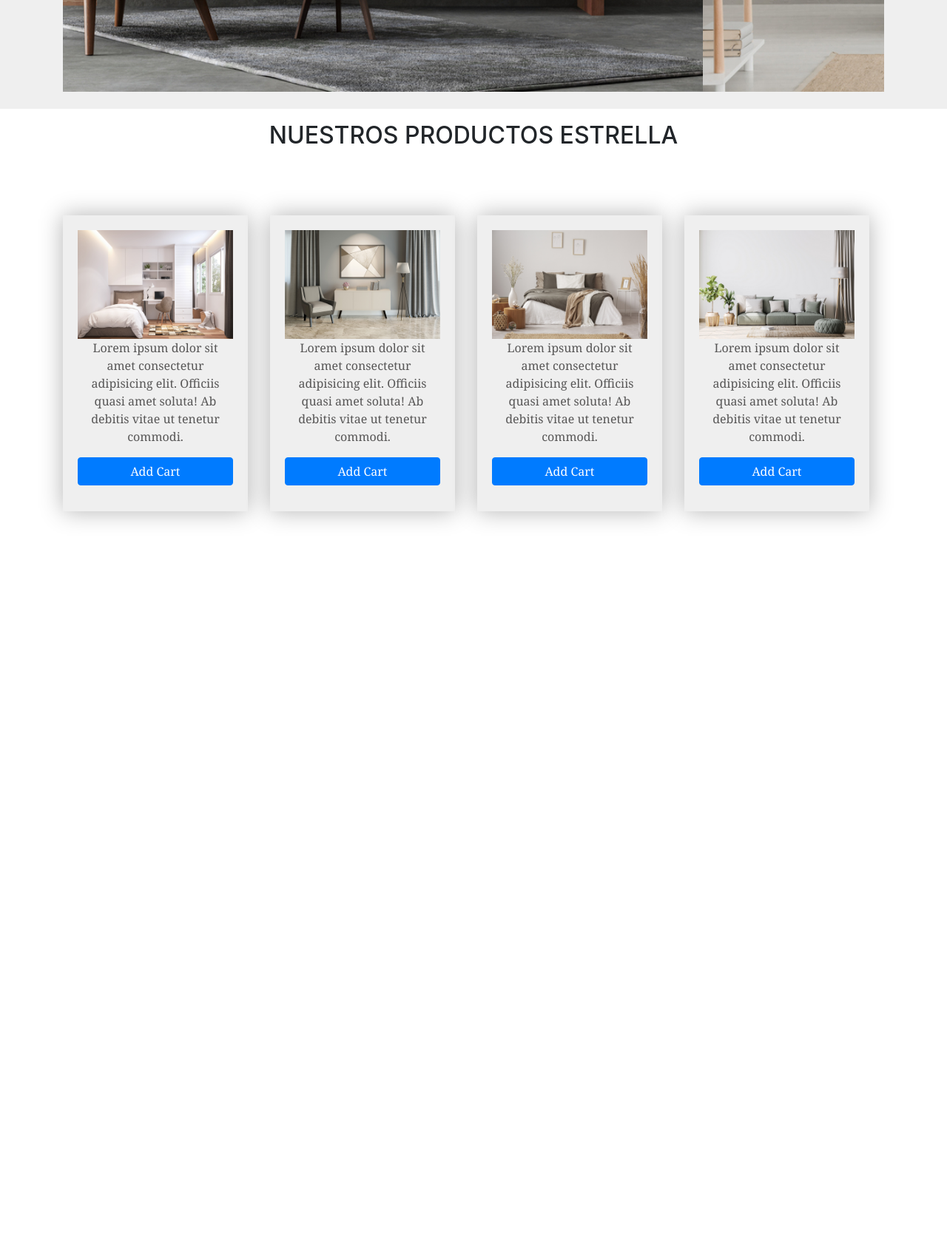
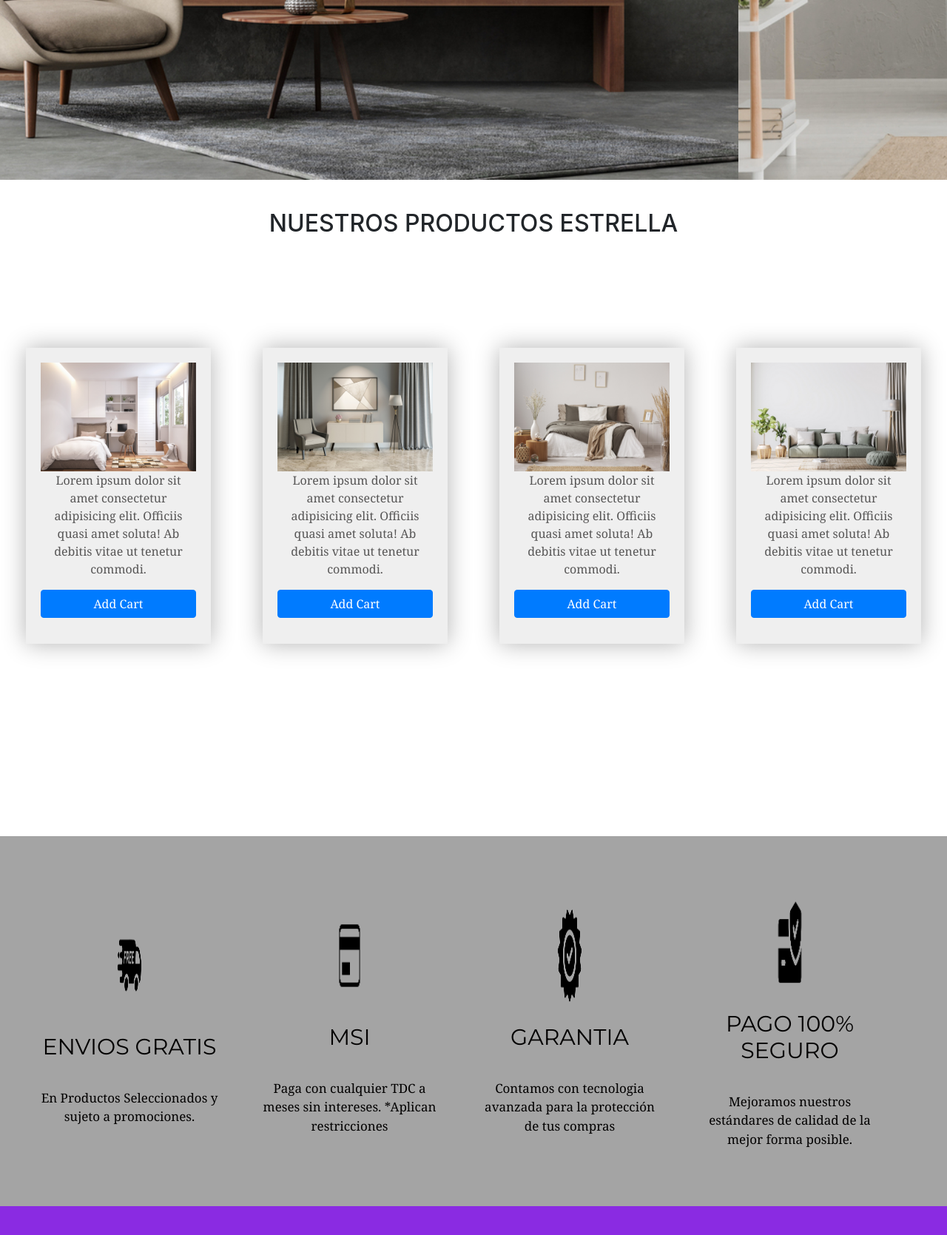
Before and after one commit to anabellg/proyectofinal, a plain HTML site: page index.html in a window 1280 px wide. Shown: the part 1840-3509 px from the top of the page at 74% size. Before the commit the page ends 2651 px from the top, so only its background shows below. Drawn offline with nearby package versions, Linux system fonts and the light colour scheme; a web font is replaced by a local one.

Commit message:
Actualización con footer

```diff
--- a/index.html
+++ b/index.html
@@ -1,28 +1,63 @@
 <!DOCTYPE html>
 <html lang="en">
   <head>
-    <meta charset="UTF-8">
-    <meta name="viewport" content="width=device-width, initial-scale=1.0">
+    <meta charset="UTF-8" />
+    <meta name="viewport" content="width=device-width, initial-scale=1.0" />
     <title>Document</title>
-    <link rel="stylesheet" href="https://cdn.jsdelivr.net/npm/bootstrap@4.0.0/dist/css/bootstrap.min.css" integrity="sha384-Gn5384xqQ1aoWXA+058RXPxPg6fy4IWvTNh0E263XmFcJlSAwiGgFAW/dAiS6JXm" crossorigin="anonymous">
-    <link rel="stylesheet" type="text/css" href="style.css">
-    <link href="https://fonts.googleapis.com/css?family=Montserrat:400,700" rel="stylesheet" type="text/css">
-    <link href="https://fonts.googleapis.com/css?family=Kaushan+Script" rel="stylesheet" type="text/css">
-    <link href="https://fonts.googleapis.com/css?family=Droid+Serif:400,700,400italic,700italic" rel="stylesheet" type="text/css">
-    <link href="https://fonts.googleapis.com/css?family=Roboto+Slab:400,100,300,700" rel="stylesheet" type="text/css">
-    <link rel="stylesheet" href="https://cdnjs.cloudflare.com/ajax/libs/animate.css/4.1.1/animate.min.css"/>
+    <link
+      rel="stylesheet"
+      href="https://cdn.jsdelivr.net/npm/bootstrap@4.0.0/dist/css/bootstrap.min.css"
+      integrity="sha384-Gn5384xqQ1aoWXA+058RXPxPg6fy4IWvTNh0E263XmFcJlSAwiGgFAW/dAiS6JXm"
+      crossorigin="anonymous"
+    />
+    <link rel="stylesheet" type="text/css" href="style.css" />
+    <link
+      href="https://fonts.googleapis.com/css?family=Montserrat:400,700"
+      rel="stylesheet"
+      type="text/css"
+    />
+    <link
+      href="https://fonts.googleapis.com/css?family=Kaushan+Script"
+      rel="stylesheet"
+      type="text/css"
+    />
+    <link
+      href="https://fonts.googleapis.com/css?family=Droid+Serif:400,700,400italic,700italic"
+      rel="stylesheet"
+      type="text/css"
+    />
+    <link
+      href="https://fonts.googleapis.com/css?family=Roboto+Slab:400,100,300,700"
+      rel="stylesheet"
+      type="text/css"
+    />
+    <link
+      rel="stylesheet"
+      href="https://cdnjs.cloudflare.com/ajax/libs/animate.css/4.1.1/animate.min.css"
+    />
     <!-- JS PARA BOOSTRAP -->
-    <script src="https://code.jquery.com/jquery-3.2.1.slim.min.js" integrity="sha384-KJ3o2DKtIkvYIK3UENzmM7KCkRr/rE9/Qpg6aAZGJwFDMVNA/GpGFF93hXpG5KkN" crossorigin="anonymous"></script>
-<script src="https://cdn.jsdelivr.net/npm/popper.js@1.12.9/dist/umd/popper.min.js" integrity="sha384-ApNbgh9B+Y1QKtv3Rn7W3mgPxhU9K/ScQsAP7hUibX39j7fakFPskvXusvfa0b4Q" crossorigin="anonymous"></script>
-<script src="https://cdn.jsdelivr.net/npm/bootstrap@4.0.0/dist/js/bootstrap.min.js" integrity="sha384-JZR6Spejh4U02d8jOt6vLEHfe/JQGiRRSQQxSfFWpi1MquVdAyjUar5+76PVCmYl" crossorigin="anonymous"></script>
-
+    <script
+      src="https://code.jquery.com/jquery-3.2.1.slim.min.js"
+      integrity="sha384-KJ3o2DKtIkvYIK3UENzmM7KCkRr/rE9/Qpg6aAZGJwFDMVNA/GpGFF93hXpG5KkN"
+      crossorigin="anonymous"
+    ></script>
+    <script
+      src="https://cdn.jsdelivr.net/npm/popper.js@1.12.9/dist/umd/popper.min.js"
+      integrity="sha384-ApNbgh9B+Y1QKtv3Rn7W3mgPxhU9K/ScQsAP7hUibX39j7fakFPskvXusvfa0b4Q"
+      crossorigin="anonymous"
+    ></script>
+    <script
+      src="https://cdn.jsdelivr.net/npm/bootstrap@4.0.0/dist/js/bootstrap.min.js"
+      integrity="sha384-JZR6Spejh4U02d8jOt6vLEHfe/JQGiRRSQQxSfFWpi1MquVdAyjUar5+76PVCmYl"
+      crossorigin="anonymous"
+    ></script>
   </head>
   <body>
     <div class="main">
       <!-- HEADER -->
       <header class="header">
-            <img src="./images/principal.jpg" class="block-background">
-             <div class="header-title  title-over animate__animated animate__zoomIn">
+        <img src="./images/principal.jpg" class="block-background" />
+        <div class="header-title title-over animate__animated animate__zoomIn">
           <h1>THE MUEBLE BOUTIQUE</h1>
           <h2>MUEBLES QUE ROBAN CORAZONES</h2>
         </div>
@@ -30,7 +65,7 @@
       <!-- NAV -->
       <div class="navegacion nav-fixed-top-x">
         <div class="navbar-x logo">
-                <img src="./images/mueble.png" alt="">
+          <img src="./images/mueble.png" alt="" />
         </div>
         <nav class="menu">
           <ul class="navbar-nav-x">
@@ -42,7 +77,7 @@
           </ul>
         </nav>
         <div class="navbar search">
-                <input type="text" name="search" placeholder="search..."/>
+          <input type="text" name="search" placeholder="search..." />
         </div>
       </div>
 
@@ -53,111 +88,116 @@
             <h1>NOSOTROS</h1>
           </div>
           <div class="text-muted">
-                    <p>Lorem ipsum dolor sit amet consectetur adipisicing elit.
-                    Incidunt ipsa omnis recusandae numquam
-                    Fuga debitis voluptatibus pariatur! Excepturi aut in laboriosam illo.
-                    Natus similique rerum fugiatenim deserunt, quas debitis.
+            <p>
+              Lorem ipsum dolor sit amet consectetur adipisicing elit. Incidunt
+              ipsa omnis recusandae numquam Fuga debitis voluptatibus pariatur!
+              Excepturi aut in laboriosam illo. Natus similique rerum fugiatenim
+              deserunt, quas debitis.
             </p>
           </div>
         </div>
       </section>
       <!-- PRODUCTS -->
-        <section id="section-first">
-            <div class="container">
-                <div class="cont-major">
-                    <!-- <div id="container-title">
-                        <h2>NUESTROS PRODUCTOS ESTRELLA</h2>
-                    </div> -->
+      <section id="section-prod">
+        <div class="cont-carousel">
           <div id="carouselExampleSlidesOnly" class="carousel slide" data-ride="carousel">
             <div class="carousel-inner">
               <div class="carousel-item active">
-                            <img class="d-block w-100" src="./images/producto5.jpg" alt="First slide">
+                <img class="d-block w-100" src="./images/producto5.jpg" alt="First slide"/>
               </div>
               <div class="carousel-item">
-                            <img class="d-block w-100" src="./images/producto6.jpg" alt="Second slide">
+                <img class="d-block w-100" src="./images/producto6.jpg" alt="Second slide"/>
               </div>
               <div class="carousel-item">
-                            <img class="d-block w-100" src="./images/galeria_09.jpg" alt="Third slide">
+                <img class="d-block w-100" src="./images/galeria_09.jpg" alt="Third slide"/>
               </div>
             </div>
           </div>
-                    <!-- <div class="card-major">
-                        <div class="card">
-                            <div class="card-img">
-                                <img src="./images/producto5.jpg">
         </div>
-                            <div class="card-text">
-                                <p id="card-des">Lorem, ipsum dolor sit amet consectetur adipisicing elit.
-                                Officiis quasi amet soluta! Ab debitis vitae ut tenetur
-                                commodi dolore aspernatur minima veniam corrupti, repudiandae
-                                odio nihil. Eaque, mollitia hic! Minus?</p>
-                            </div>
-                        </div>
-                    </div>                            -->
-                </div>
-                <div id="container-title">
+        <div id="cards-title">
           <h2>NUESTROS PRODUCTOS ESTRELLA</h2>
         </div>
-                <div class="card-container">
+        <div class="cards-container">
           <div class="cards product1 animate__animated animate__zoomIn">
             <div class="cards-img hover-effect">
-                            <img src="./images/producto1.jpg">
+              <img src="./images/producto1.jpg" />
             </div>
             <div class="cards-text">
-                            <p>Lorem ipsum dolor sit amet consectetur adipisicing elit.
-                                Officiis quasi amet soluta! Ab debitis vitae ut tenetur
-                                commodi.
+              <p>
+                Lorem ipsum dolor sit amet consectetur adipisicing elit.
+                Officiis quasi amet soluta! Ab debitis vitae ut tenetur commodi.
               </p>
             </div>
-                        <button type="button" class="btn btn-primary" data-toggle="modal" data-target="#exampleModal">
+            <button
+              type="button"
+              class="btn btn-primary"
+              data-toggle="modal"
+              data-target="#exampleModal"
+            >
               Add Cart
             </button>
           </div>
           <div class="cards product2 animate__animated animate__zoomIn">
             <div class="cards-img hover-effect">
-                            <img src="./images/producto2.jpg">
+              <img src="./images/producto2.jpg" />
             </div>
             <div class="cards-text">
-                            <p>Lorem ipsum dolor sit amet consectetur adipisicing elit.
-                                Officiis quasi amet soluta! Ab debitis vitae ut tenetur
-                                commodi.
+              <p>
+                Lorem ipsum dolor sit amet consectetur adipisicing elit.
+                Officiis quasi amet soluta! Ab debitis vitae ut tenetur commodi.
               </p>
             </div>
-                        <button type="button" class="btn btn-primary" data-toggle="modal" data-target="#exampleModal">
+            <button
+              type="button"
+              class="btn btn-primary"
+              data-toggle="modal"
+              data-target="#exampleModal"
+            >
               Add Cart
             </button>
           </div>
           <div class="cards product3 animate__animated animate__zoomIn">
             <div class="cards-img hover-effect">
-                            <img src="./images/producto3.jpg">
+              <img src="./images/producto3.jpg" />
             </div>
             <div class="cards-text">
-                            <p>Lorem ipsum dolor sit amet consectetur adipisicing elit.
-                                Officiis quasi amet soluta! Ab debitis vitae ut tenetur
-                                commodi.
+              <p>
+                Lorem ipsum dolor sit amet consectetur adipisicing elit.
+                Officiis quasi amet soluta! Ab debitis vitae ut tenetur commodi.
               </p>
             </div>
-                        <button type="button" class="btn btn-primary" data-toggle="modal" data-target="#exampleModal">
+            <button
+              type="button"
+              class="btn btn-primary"
+              data-toggle="modal"
+              data-target="#exampleModal"
+            >
               Add Cart
             </button>
           </div>
           <div class="cards product4 animate__animated animate__zoomIn">
             <div class="cards-img hover-effect">
-                            <img src="./images/producto4.jpg">
+              <img src="./images/producto4.jpg" />
             </div>
             <div class="cards-text">
-                            <p>Lorem ipsum dolor sit amet consectetur adipisicing elit.
-                                Officiis quasi amet soluta! Ab debitis vitae ut tenetur
-                                commodi.
+              <p>
+                Lorem ipsum dolor sit amet consectetur adipisicing elit.
+                Officiis quasi amet soluta! Ab debitis vitae ut tenetur commodi.
               </p>
             </div>
-                        <button type="button" class="btn btn-primary" data-toggle="modal" data-target="#exampleModal">
+            <button
+              type="button"
+              class="btn btn-primary"
+              data-toggle="modal"
+              data-target="#exampleModal"
+            >
               Add Cart
             </button>
           </div>
         </div>
+      </section>
       <!-- Modal -->
-                <div class="modal fade" id="exampleModal" tabindex="-1" role="dialog" aria-labelledby="exampleModalLabel" aria-hidden="true">
+      <div class="modal fade" id="exampleModal" tabindex="-1"  role="dialog" aria-labelledby="exampleModalLabel" aria-hidden="true">
         <div class="modal-dialog" role="document">
           <div class="modal-content">
             <div class="modal-header">
@@ -166,22 +206,59 @@
                 <span aria-hidden="true">&times;</span>
               </button>
             </div>
-                        <div class="modal-body">
-                        ¿Deseas agregar a tu carrito?
-                        </div>
+            <div class="modal-body">¿Deseas agregar a tu carrito?</div>
             <div class="modal-footer">
-                        <button type="button" class="btn btn-secondary" data-dismiss="modal">Aceptar</button>
+              <button type="button" class="btn btn-secondary" data-dismiss="modal">
+                Aceptar
+              </button>
               <button type="button" class="btn btn-primary">Cancelar</button>
             </div>
           </div>
         </div>
       </div>
+      <!--FOOTER-->
+      <footer class="footer-cont">
+          <div class="footer-serv">
+            <div class="card-fot">
+                <div class="foot-img">
+                    <img src="./images/envio-gratis.png" />
                 </div>
-        </section>
-        <section id = "footer-main">
+                <div class="foot-text">
+                    <h1>ENVIOS GRATIS</h1>
+                    <p>En Productos Seleccionados y sujeto a promociones.</p>
+                </div>
+            </div>
+            <div class="card-fot">
+                <div class="foot-img">
+                    <img src="./images/metodo-de-pago.png" />
+                </div>
+                <div class="foot-text">
+                    <h1>MSI</h1>
+                    <p>Paga con cualquier TDC a meses sin intereses. *Aplican restricciones</p>
+                </div>
+            </div>
+            <div class="card-fot">
+                <div class="foot-img">
+                    <img src="./images/garantia.png" />
+                </div>
+                <div class="foot-text">
+                    <h1>GARANTIA</h1>
+                    <p>Contamos con tecnologia avanzada para la protección de tus compras</p>
+                </div>
+            </div>
+            <div class="card-fot">
+                <div class="foot-img">
+                    <img src="./images/tarjeta-de-credito.png" />
+                </div>
+                <div class="foot-text">
+                    <h1>PAGO 100% SEGURO</h1>
+                    <p>Mejoramos nuestros estándares de calidad de la mejor forma posible.</p>
+                </div>
 
-        </section>
+            </div>
 
+          </div>
+      </footer>
     </div>
   </body>
 </html>
--- a/style.css
+++ b/style.css
@@ -3,7 +3,7 @@ body{
 }
  .main{
     width: 100vw;
-    height: 100vh;
+    /* height: 100vh; */
     /* display: flex; */
 }
  .header{
@@ -131,24 +131,18 @@ margin: 10% 10% 10% 10%;
     margin-top: 0px;
     margin-bottom: -60px;
 }
-#section-first{
-    background-color: rgb(239, 239, 239);;
+#section-prod{
+    /* background-color: rgb(239, 239, 239); */
+    display: flex;
+    flex-direction: column;
 }
-.container{
-    height: 800px;
-    /* background-color: blue; */
-}
-#container-title{
+
+#cards-title{
     text-align: center;
     padding-top: 40px;
 }
-.cont-major{
+.cont-carousel{
     background-color: gainsboro;
-}
-.card-major{
-    display: flex;
-    justify-content: center;
-    padding-bottom: 40px;
 }
 .card{
     display: flex;
@@ -173,26 +167,27 @@ margin: 10% 10% 10% 10%;
     flex: 1;
     text-align: center;
 }
-.card-container{
+.cards-container{
         display: grid;
         padding-top: 80px;
         width: 100%;
         grid-template-columns: repeat(4, 1fr);
         grid-template-rows: repeat(1, 250px);
         margin-bottom: 200px;
-        column-gap: 10px;
+        column-gap: 70px;
         row-gap: 20px;
         background-color: #ffff;
         height: 600px;
-        /* padding: 10px 0 0 10px; */
+        justify-content: center;
+        align-items: center;
+        display: flex ;
 
 }
 @media (max-width: 700px) {
-    .card-container{
+    .cards-container{
         display: grid;
         width: 100%;
         grid-template-columns: repeat(1, 1fr);
-        height: 600px;
         justify-content: center;
     }
   }
@@ -219,7 +214,6 @@ margin: 10% 10% 10% 10%;
     overflow: hidden;
 
 }
-
 .cards-img img{
     height: 100%;
     width: 100%;
@@ -233,3 +227,63 @@ margin: 10% 10% 10% 10%;
     opacity: 0.5;
 
 }
+.footer-cont{
+    background-color: blueviolet;
+    width: 100%;
+    height: 800px;
+}
+ .footer-serv{
+    display: grid;
+    grid-template-columns: repeat(4, 1fr);
+    grid-template-rows: repeat(1, 250px);
+    column-gap: 10px;
+    row-gap: 20px;
+    padding: 50px;
+    height: 500px;
+    background-color: rgb(164, 164, 164);
+}
+.card-fot{
+        background-color: rgb(164, 164, 164);;
+        font-family: Georgia, 'Times New Roman', Times, serif;
+        display: flex;
+        flex-direction: column;
+        justify-content: center;
+        align-items: center;
+        max-width: 250px;
+        height: 400px;
+        text-align: center;
+        padding-top: 20px;
+}
+.foot-img{
+    display: flex;
+    flex-direction: column;
+    align-items: center;
+    justify-content: center;
+    position: relative;
+
+}
+.foot-img img{
+    height: 50%;
+    width: 50%;
+    flex: 1;
+}
+.foot-text{
+    display: flex;
+    justify-content: center;
+    flex-direction: column;
+    font-family: Georgia, 'Times New Roman', Times, serif;
+    text-align: center;
+    cursor: pointer;
+    color: #020000;
+    padding-top: 30px;
+}
+.foot-text h1{
+    font-family: Montserrat,"Helvetica Neue",Helvetica,Arial,sans-serif;
+    font-size: 30px;
+    text-align: center;
+}
+.foot-text p{
+    font-size: 17px;
+    text-align: center;
+    padding-top: 30px;
+}
```
Also changed, not shown: images/envio-gratis.png (added), images/garantia.png (added), images/metodo-de-pago.png (added), images/tarjeta-de-credito.png (added). Lines whose indentation alone changed are shown as unchanged.
